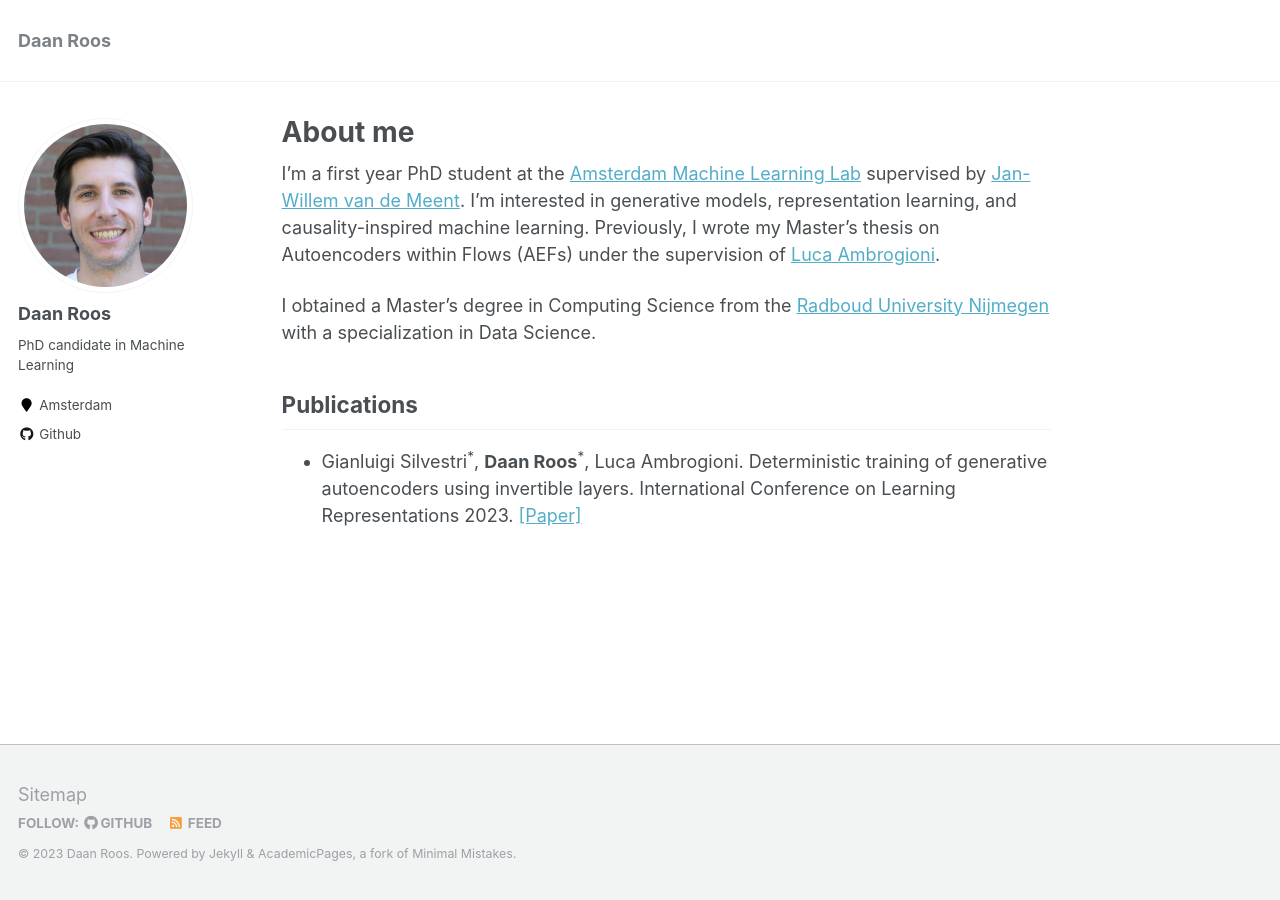
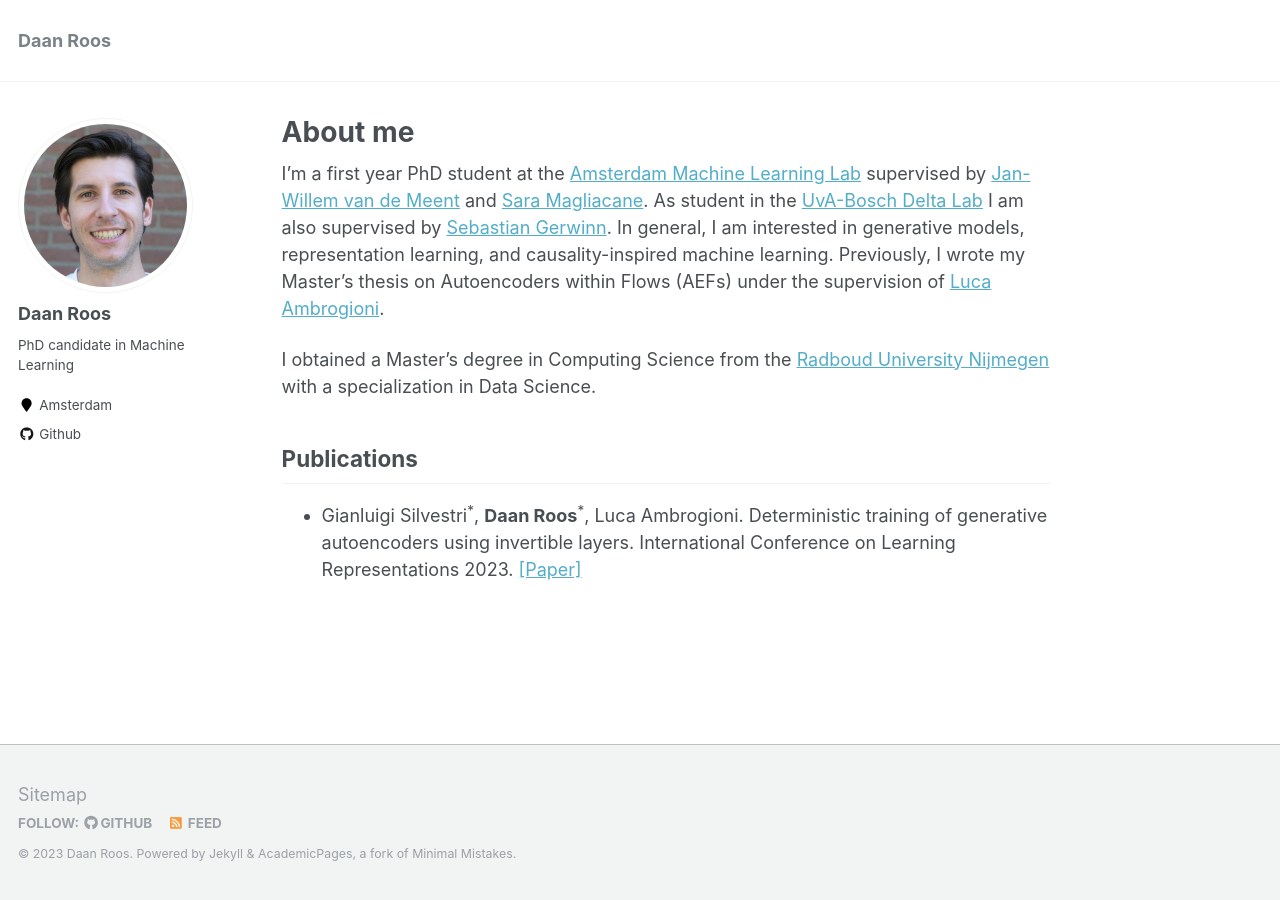
Before and after one commit to mrroose/mrroose.github.io, a Jekyll site: the page built from _pages/about.md, in a window 1280 px wide. Built offline with Jekyll 4.4.1, drawn with Linux system fonts in a browser that asks for light colours.

Commit message:
Update about.md

```diff
--- a/_pages/about.md
+++ b/_pages/about.md
@@ -9,7 +9,7 @@ redirect_from:
 ---
 
 
-I'm a first year PhD student at the [Amsterdam Machine Learning Lab](https://amlab.science.uva.nl/) supervised by [Jan-Willem van de Meent](https://jwvdm.github.io/). I'm interested in generative models, representation learning, and causality-inspired machine learning. Previously, I wrote my Master's thesis on Autoencoders within Flows (AEFs) under the supervision of [Luca Ambrogioni](https://twitter.com/LucaAmb).
+I'm a first year PhD student at the [Amsterdam Machine Learning Lab](https://amlab.science.uva.nl/) supervised by [Jan-Willem van de Meent](https://jwvdm.github.io/) and [Sara Magliacane](https://saramagliacane.github.io/). As student in the [UvA-Bosch Delta Lab](https://ivi.fnwi.uva.nl/uvaboschdeltalab/) I am also supervised by [Sebastian Gerwinn](https://www.bosch-ai.com/research/researcher-pages/t_overviewpage_38.html). In general, I am interested in generative models, representation learning, and causality-inspired machine learning. Previously, I wrote my Master's thesis on Autoencoders within Flows (AEFs) under the supervision of [Luca Ambrogioni](https://twitter.com/LucaAmb).
 
 I obtained a Master's degree in Computing Science from the [Radboud University Nijmegen](https://www.ru.nl/) with a specialization in Data Science.
 
```
